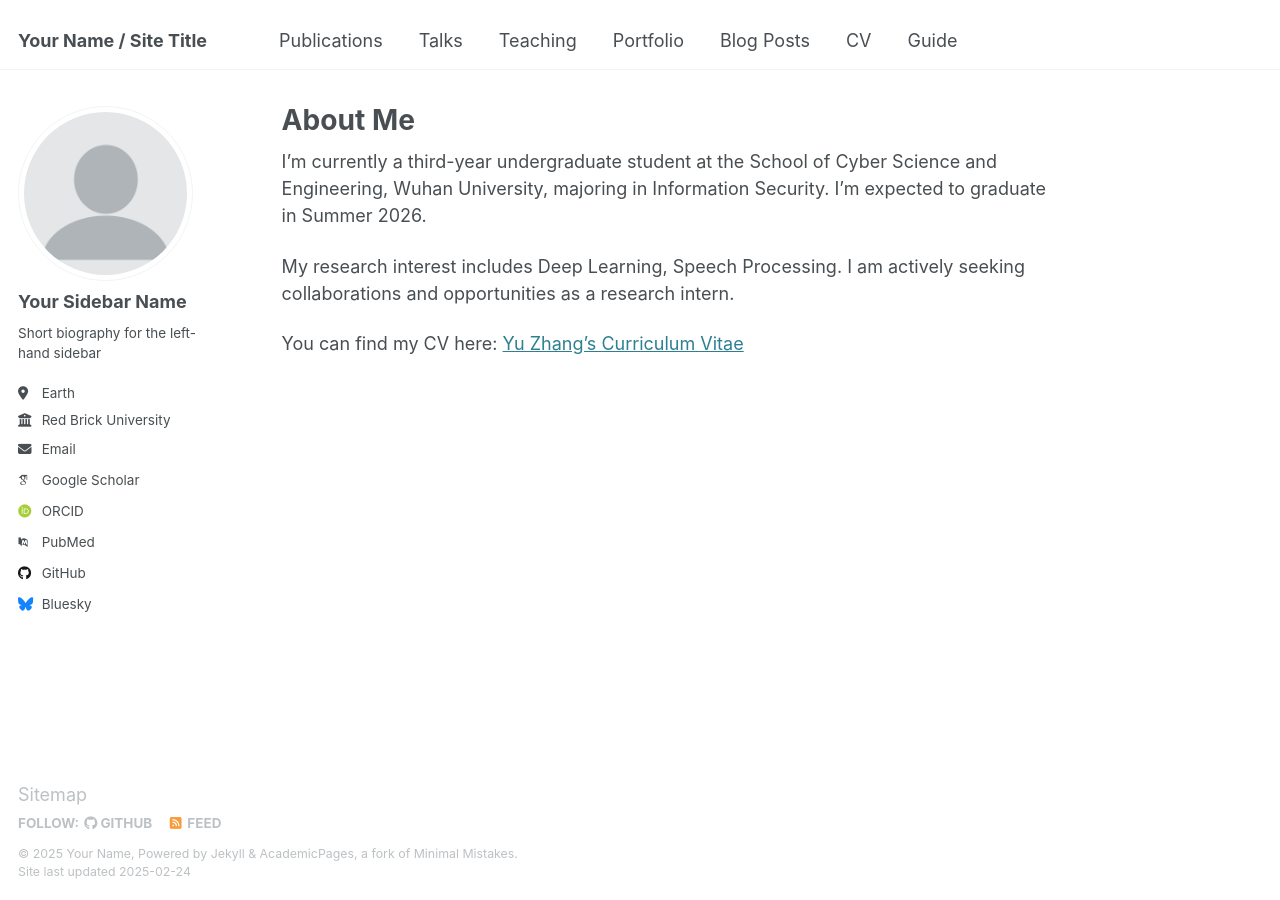
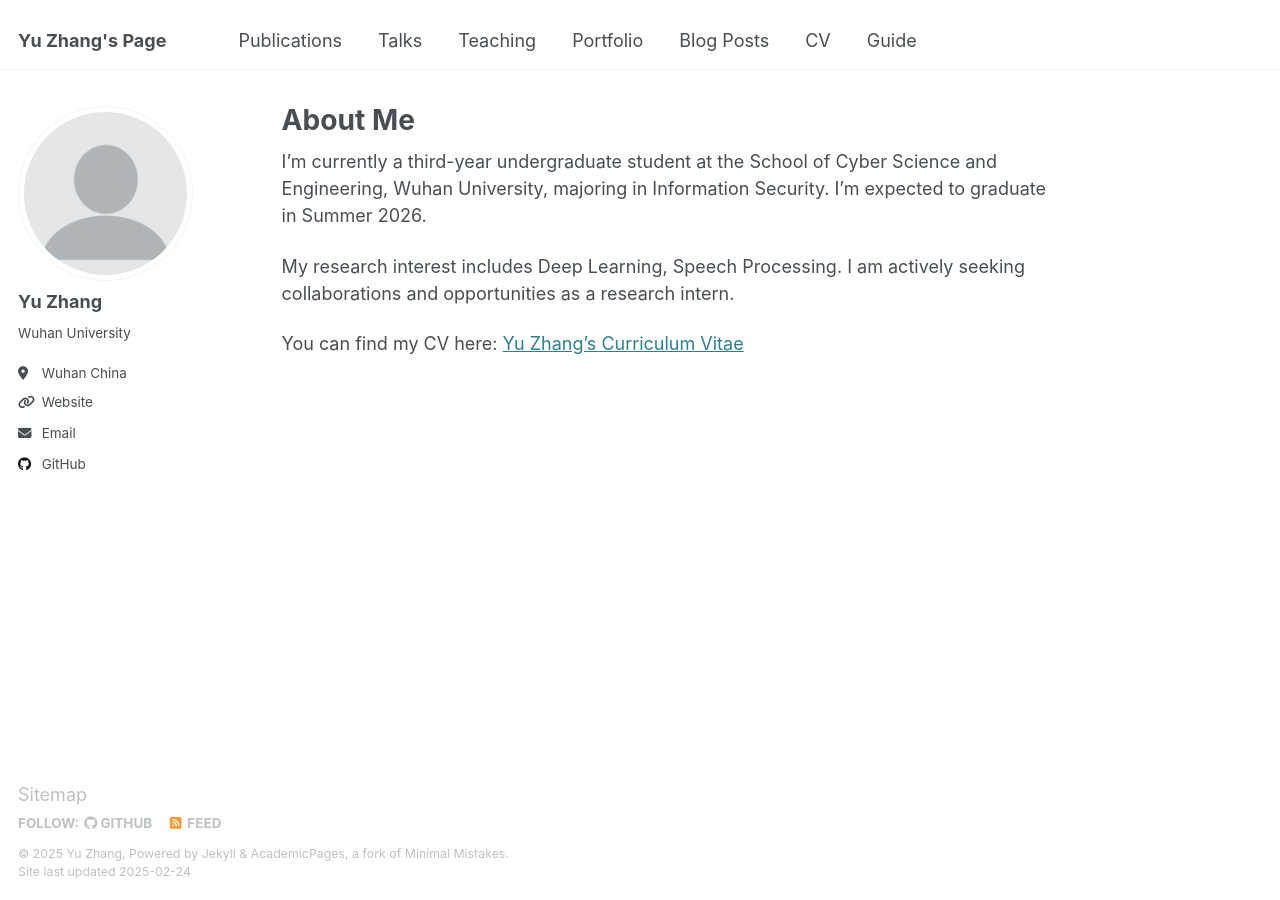
Before and after one commit to zy-Matrix/zy-Matrix.github.io, a Jekyll site: the page built from _pages/about.md, in a window 1280 px wide. Built offline with Jekyll 4.4.1, drawn with Linux system fonts in a browser that asks for light colours; some web fonts are replaced.

Commit message:
Update _config.yml

```diff
--- a/_config.yml
+++ b/_config.yml
@@ -9,13 +9,13 @@
 # Basic Site Settings
 locale                   : "en-US"
 site_theme               : "default"
-title                    : "Your Name / Site Title"
+title                    : "Yu Zhang's Page"
 title_separator          : "-"
-name                     : &name "Your Name"
-description              : &description "personal description"
-url                      : https://academicpages.github.io # the base hostname & protocol for your site e.g. "https://[your GitHub username].github.io"
+name                     : &name "Yu Zhang"
+description              : &description "a third year undergraduate student from Wuhan University"
+url                      : https://zy-Matrix.github.io # the base hostname & protocol for your site e.g. "https://[your GitHub username].github.io"
 baseurl                  : "" # the subpath of your site, e.g. "/blog"
-repository               : "academicpages/academicpages.github.io"
+repository               : "zy-Matrix/zy-Matrix.github.io"
 
 # Site Author - The following control what appear as part of the author content on the side bar.
 #               If a field is blank the icon and link will not appear, otherwise it will be shown.
@@ -23,21 +23,21 @@ repository               : "academicpages/academicpages.github.io"
 author:
   # Biographic information
   avatar           : "profile.png"
-  name             : "Your Sidebar Name"
+  name             : "Yu Zhang"
   pronouns         : # example: "she/her"
-  bio              : "Short biography for the left-hand sidebar"
-  location         : "Earth"
-  employer         : "Red Brick University"
-  uri              : # URL
-  email            : "none@example.org"
+  bio              : "Wuhan University"
+  location         : "Wuhan China"
+  employer         :
+  uri              : "research.zymatrix.top"
+  email            : "frunnever@gmail.com"
 
   # Academic websites
   arxiv            : # URL - Update with the correct link to your profile
-  googlescholar    : "https://scholar.google.com/citations?user=PS_CX0AAAAAJ"
+  googlescholar    : # "https://scholar.google.com/citations?user=PS_CX0AAAAAJ"
   impactstory      : # URL
-  orcid            : "http://orcid.org/yourorcidurl"
+  orcid            : # "http://orcid.org/yourorcidurl"
   semantic         : # URL
-  pubmed           : "https://www.ncbi.nlm.nih.gov/pubmed/?term=john+snow"
+  pubmed           : # "https://www.ncbi.nlm.nih.gov/pubmed/?term=john+snow"
   researchgate     : # URL
   scopus           : # URL
 
@@ -45,12 +45,12 @@ author:
   bitbucket        : # Username - Update with your username on the site
   codepen          : # Username
   dribbble         : # Username
-  github           : "academicpages"
+  github           : "https://github.com/showlibia"
   kaggle           : # Username
   stackoverflow    : # User number or user number and name (i.e., use "1" or "1/jeff-atwood")
 
   # Social media
-  bluesky          : "bsky.app" # Replace this with you Bluesky username
+  bluesky          : # "bsky.app" # Replace this with you Bluesky username
   facebook         : # Username
   flickr           : # Username
   foursquare       : # Username
```
